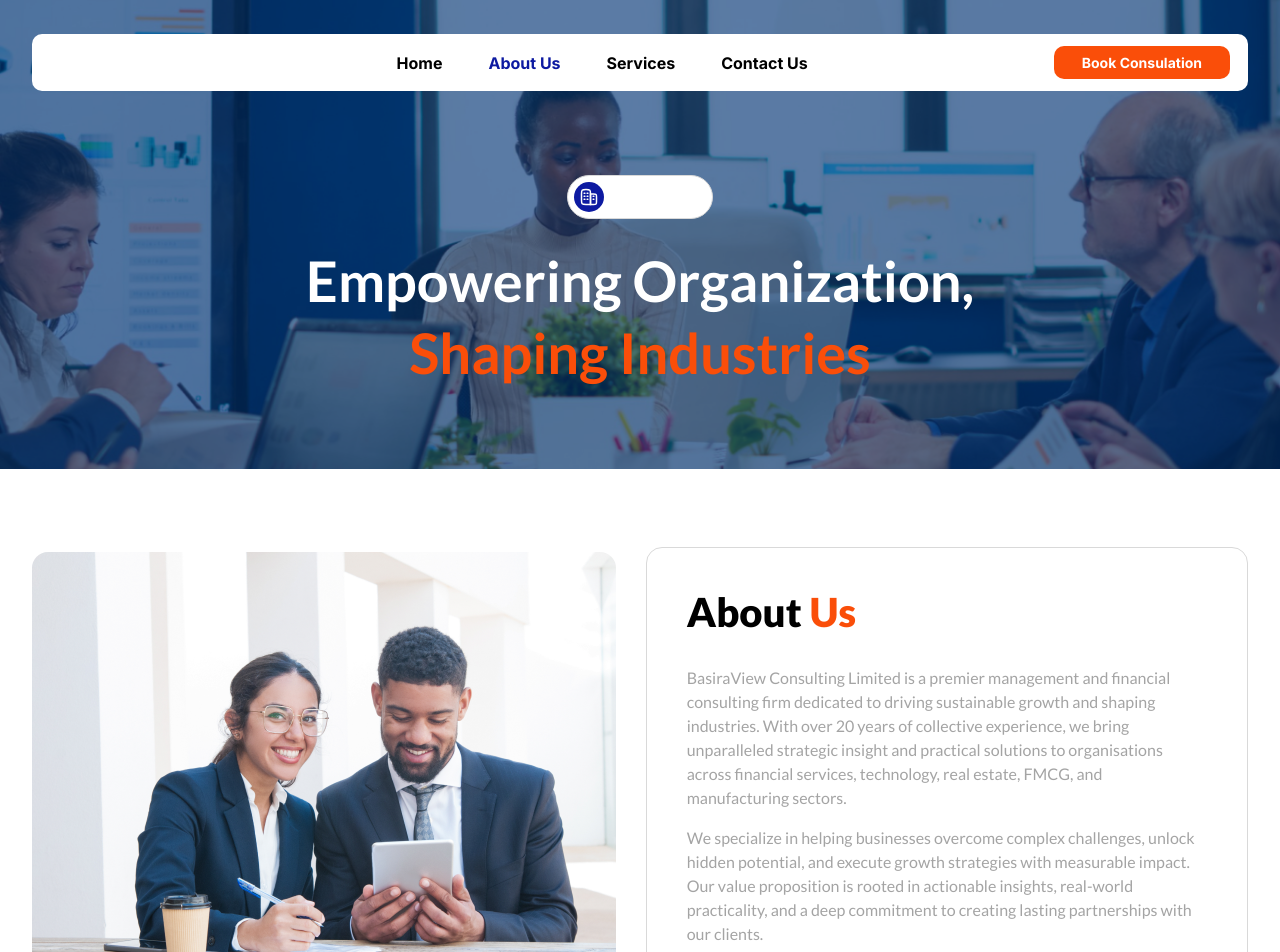
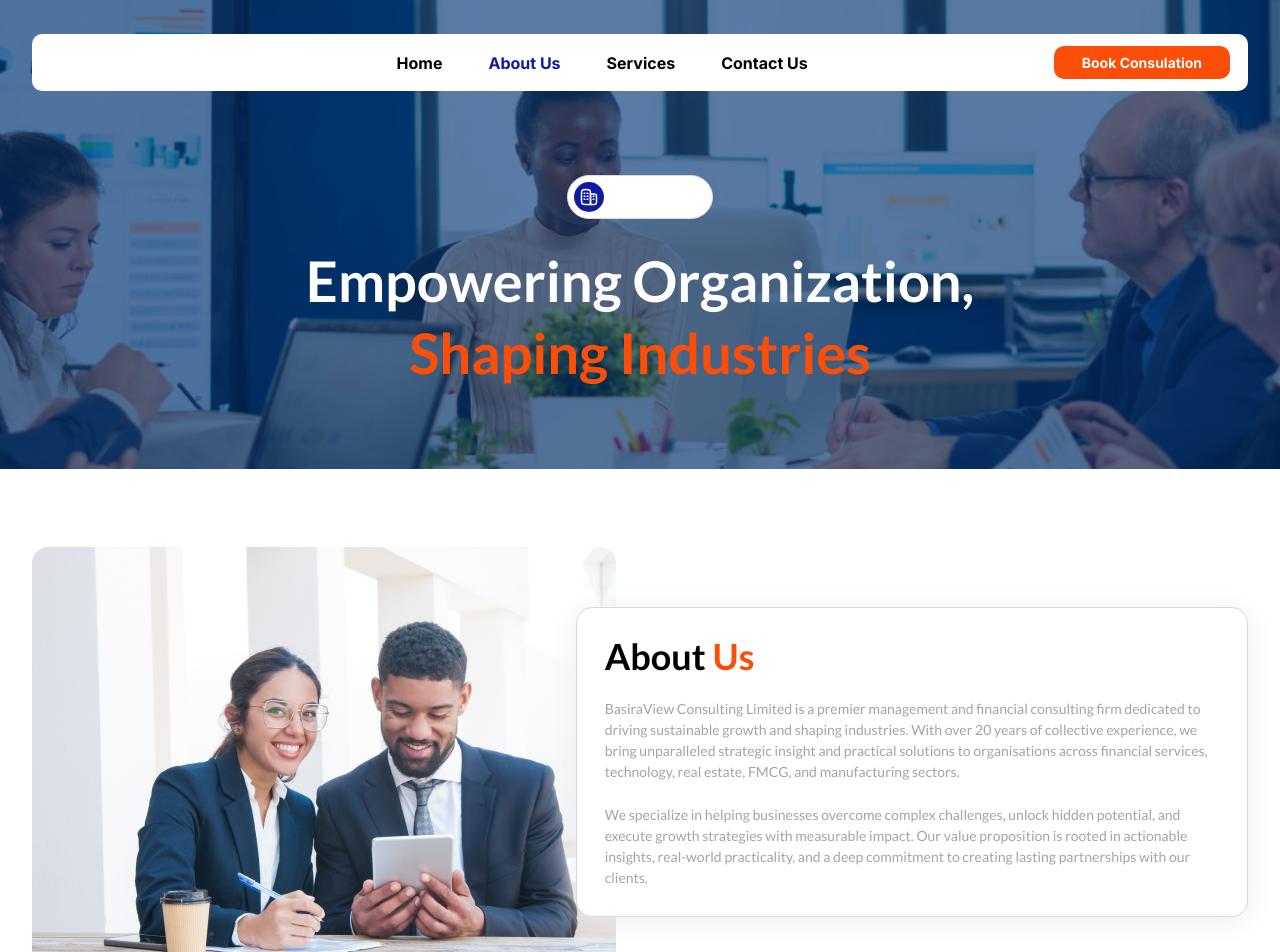
Before and after one commit to suleimansaban/basira-landing-page, a Next.js app: page /about in a window 1280 px wide. Shown: the top 952 px of the page. Built offline with nearby package versions, Linux system fonts and the light colour scheme.

Commit message:
feat:updated code

```diff
--- a/src/components/sections/AboutContentSection.tsx
+++ b/src/components/sections/AboutContentSection.tsx
@@ -18,25 +18,25 @@ export default function AboutContentSection() {
             </div>
 
             {/* Content Section */}
-            <div className="w-full lg:flex-1 border border-border-primary rounded-xl p-[20px] sm:p-[40px]">
-              <div className="flex flex-col justify-start items-start gap-[15px] sm:gap-[30px]">
+            <div className="w-full lg:flex-1 lg:-ml-[70px] bg-background-main shadow-[0px_4px_30px_#eeeeee] border border-border-primary rounded-xl p-[14px] sm:p-[28px] relative z-10">
+              <div className="flex flex-col justify-start items-start gap-[11px] sm:gap-[22px]">
 
                 {/* About Us Heading */}
                 <div className="w-full">
-                  <h2 className="text-[28px] sm:text-[32px] md:text-[36px] lg:text-3xl font-lato font-black leading-[32px] sm:leading-[36px] md:leading-[40px] lg:leading-4xl text-left text-text-primary">
+                  <h2 className="text-[24px] sm:text-[28px] md:text-[32px] lg:text-[36px] font-lato font-bold leading-[28px] sm:leading-[32px] md:leading-[36px] lg:leading-[40px] text-left text-text-primary">
                     About <span className="text-accent-primary">Us</span>
                   </h2>
                 </div>
 
                 {/* Description */}
                 <div className="w-full">
-                  <p className="text-[14px] sm:text-base font-lato font-normal leading-[21px] sm:leading-[24px] text-left text-text-secondary">
+                  <p className="text-[13px] sm:text-[14px] font-lato font-normal leading-[19px] sm:leading-[21px] text-left text-text-secondary">
                     BasiraView Consulting Limited is a premier management and financial consulting firm
                     dedicated to driving sustainable growth and shaping industries. With over 20 years of collective
                     experience, we bring unparalleled strategic insight and practical solutions to organisations across
                     financial services, technology, real estate, FMCG, and manufacturing sectors.
                   </p>
-                  <p className="text-[14px] sm:text-base font-lato font-normal leading-[21px] sm:leading-[24px] text-left text-text-secondary mt-4">
+                  <p className="text-[13px] sm:text-[14px] font-lato font-normal leading-[19px] sm:leading-[21px] text-left text-text-secondary mt-[11px] sm:mt-[22px]">
                     We specialize in helping businesses overcome complex challenges, unlock hidden potential, and
                     execute growth strategies with measurable impact. Our value proposition is rooted in actionable
                     insights, real-world practicality, and a deep commitment to creating lasting partnerships with our clients.
```
